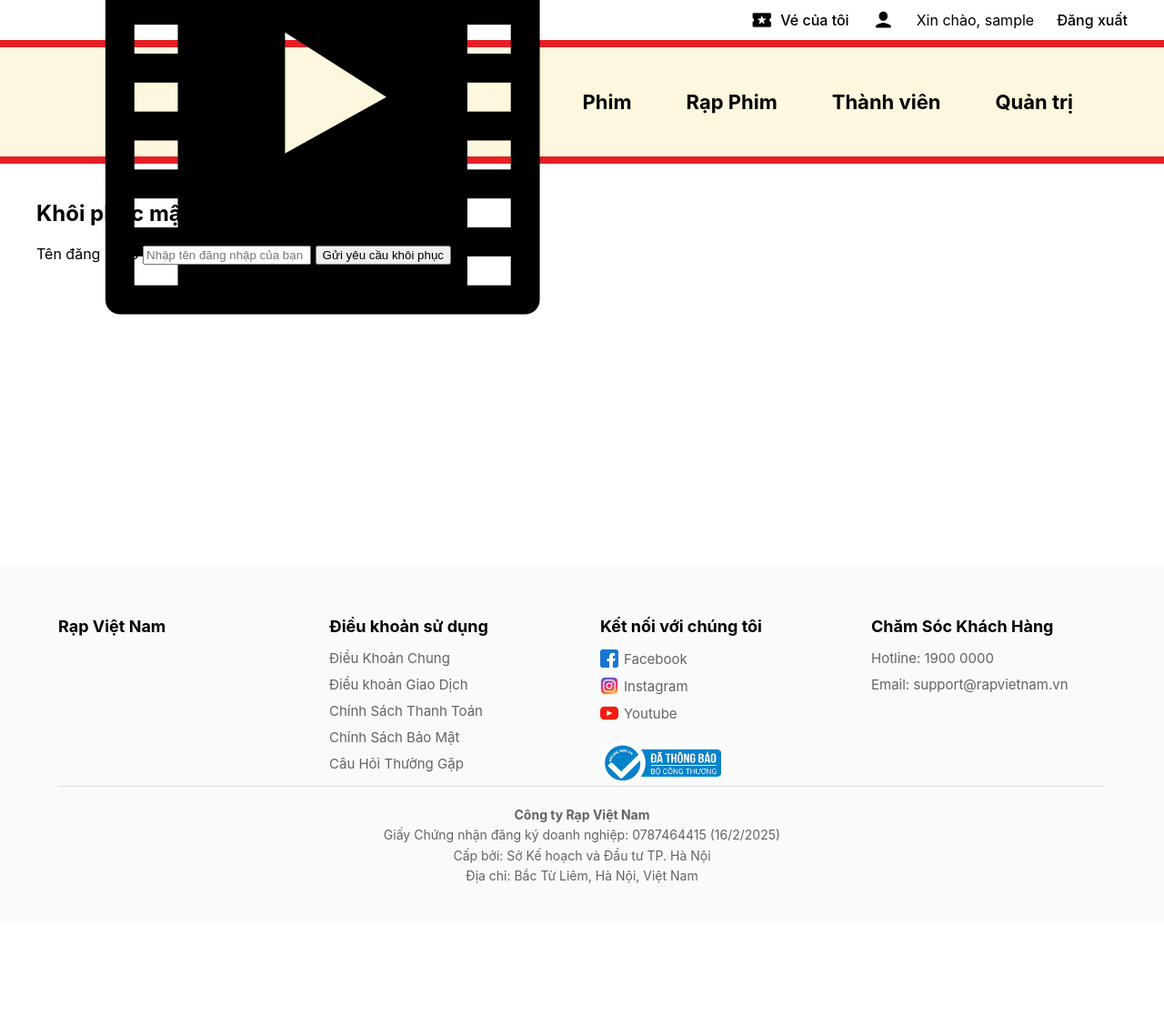
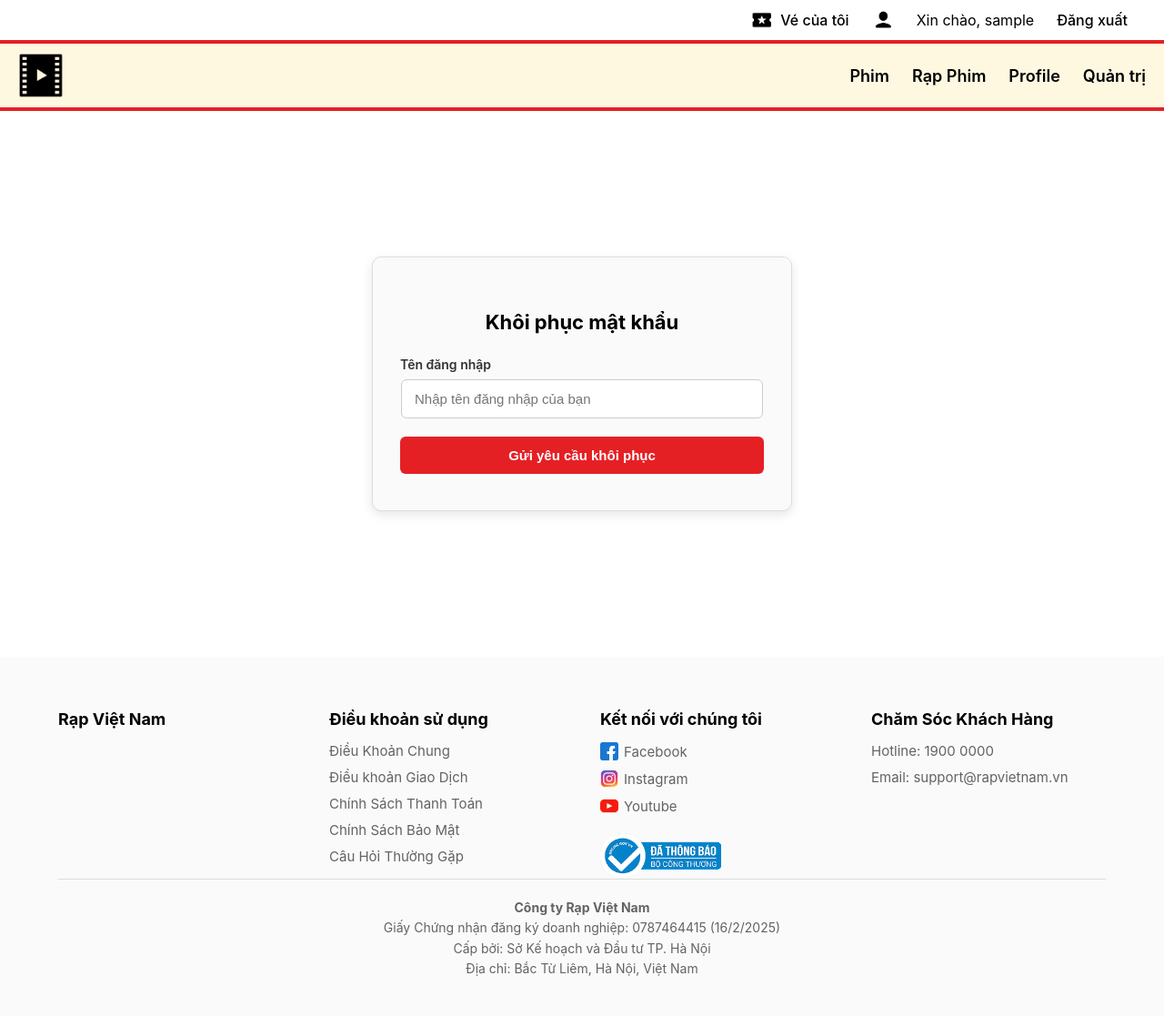
Before and after one commit to pixelgame239/Online-Movie-Ticket-Booking-Website, a Django app: page /users/forget_password/ in a window 1280 px wide. Shown: the whole page at 91% size. Before the commit the page ends 971 px from the top, so only its background shows below. Run offline with Django 5.2, Linux system fonts and the light colour scheme; the visitor is signed in with stand-in values (Sample User, id 1).

Commit message:
fix logo, add style for forgot-password, change color for log in and out

```diff
--- a/moviebackend/static/css/base.css
+++ b/moviebackend/static/css/base.css
@@ -48,42 +48,42 @@ body {
 
 /* Navigation bar */
 .navbar {
-  height: 120px;
-  /* from first CSS */
-  background: #fdf7dd;
-  border-top: 8px solid #e52025;
-  border-bottom: 8px solid #e52025;
   display: flex;
   justify-content: space-between;
+  /* logo on left, menu on right */
   align-items: center;
-  padding: 0 100px;
-  /* from first CSS */
+  /* vertical centering */
+  background-color: #fff8e1;
+  /* same background */
+  padding: 10px 20px;
+  border-top: 4px solid #e52025;
+  border-bottom: 4px solid #e52025;
 }
 
-.navbar .logo {
-  font-size: 32px;
-  /* from first CSS */
-  font-weight: bold;
-  text-decoration: none;
-  color: #000;
+.navbar .logo-img {
+  height: 50px;
+  /* adjust to your logo */
+  width: auto;
+  display: block;
 }
 
 .navbar nav {
   display: flex;
-  gap: 60px;
-  /* from first CSS */
+  gap: 25px;
 }
 
 .navbar nav a {
-  font-size: 22px;
-  font-weight: bold;
+  font-size: 18px;
+  font-weight: 600;
   text-decoration: none;
   color: #000;
+  transition: color 0.2s ease;
 }
 
 .navbar nav a:hover {
   color: #e52025;
 }
+
 
 .user-links {
   display: flex;
--- /dev/null
+++ b/moviebackend/static/css/forgot-password.css
@@ -0,0 +1,84 @@
+/* ===== Forgot Password Styles ===== */
+.forgot-password-container {
+    display: flex;
+    justify-content: center;
+    align-items: center;
+    min-height: 70vh;
+    background: #fff;
+}
+
+.forgot-password-form {
+    width: 400px;
+    background: #fafafa;
+    padding: 40px 30px;
+    border: 1px solid #ddd;
+    border-radius: 10px;
+    box-shadow: 0 4px 12px rgba(0, 0, 0, 0.1);
+    text-align: center;
+}
+
+.forgot-password-form h2 {
+    font-size: 22px;
+    font-weight: bold;
+    margin-bottom: 25px;
+    color: #000;
+}
+
+/* Messages */
+.forgot-password-messages {
+    margin-bottom: 20px;
+}
+
+.forgot-password-message {
+    background: #ffeaea;
+    color: #e52025;
+    font-size: 14px;
+    padding: 8px 12px;
+    border-radius: 6px;
+    margin-bottom: 8px;
+    text-align: left;
+}
+
+/* Labels */
+.forgot-password-form label {
+    display: block;
+    font-weight: 600;
+    font-size: 14px;
+    text-align: left;
+    margin-bottom: 8px;
+    color: #333;
+}
+
+/* Inputs */
+.forgot-password-form input {
+    width: 92%;
+    padding: 12px 14px;
+    border: 1px solid #ccc;
+    border-radius: 6px;
+    margin-bottom: 20px;
+    font-size: 15px;
+    outline: none;
+    transition: border 0.3s;
+}
+
+.forgot-password-form input:focus {
+    border-color: #e52025;
+}
+
+/* Button */
+.btn-forgot-password {
+    width: 100%;
+    padding: 12px;
+    background: #e52025;
+    color: #fff;
+    font-size: 15px;
+    font-weight: 600;
+    border: none;
+    border-radius: 6px;
+    cursor: pointer;
+    transition: background 0.3s ease;
+}
+
+.btn-forgot-password:hover {
+    background: #c8191f;
+}
--- a/moviebackend/templates/base.html
+++ b/moviebackend/templates/base.html
@@ -35,19 +35,20 @@
 
     <div class="navbar">
     <a href="{% url 'home' %}" class="logo">
-        <img src="{% static 'images/logo.png' %}" alt="Rạp Việt Nam Logo">
+      <img class="logo-img" src="{% static 'images/logo.png' %}" alt="Rạp Việt Nam Logo">
     </a>
     <nav>
       <a href="{% url 'movies:movie_list' %}">Phim</a>
       <a href="#">Rạp Phim</a>
       {% if user.is_authenticated %}
-          <a href="{% url 'users:profile' %}">Thành viên</a>
+        <a href="{% url 'users:profile' %}">Profile</a>
       {% endif %}
       {% if user.is_authenticated and user.is_staff %}
         <a href="{% url 'admin:index' %}">Quản trị</a>
       {% endif %}
     </nav>
     </div>
+
     </header>
 
     <!-- Nội dung -->
--- a/moviebackend/templates/forget_password.html
+++ b/moviebackend/templates/forget_password.html
@@ -1,17 +1,20 @@
 {% extends 'base.html' %}
 {% load static %}
 {% block title %}Quên Mật Khẩu{% endblock %}
+{% block extra_css %}
+
+<link rel="stylesheet" href="{% static 'css/forgot-password.css' %}">
+{% endblock %}
 
 {% block content %}
-<div class="auth-container">
-  <form class="auth-form" method="post">
+<div class="forgot-password-container">
+  <form class="forgot-password-form" method="post">
     {% csrf_token %}
     <h2>Khôi phục mật khẩu</h2>
-    <!-- Display messages -->
     {% if messages %}
-      <div>
+      <div class="forgot-password-messages">
         {% for message in messages %}
-          <div>{{ message }}</div>
+          <div class="forgot-password-message">{{ message }}</div>
         {% endfor %}
       </div>
     {% endif %}
@@ -19,7 +22,7 @@
     <label for="username">Tên đăng nhập</label>
     <input id="username" type="text" name="username" placeholder="Nhập tên đăng nhập của bạn" required>
 
-    <button type="submit" class="btn-auth">Gửi yêu cầu khôi phục</button>
+    <button type="submit" class="btn-forgot-password">Gửi yêu cầu khôi phục</button>
   </form>
 </div>
 {% endblock %}
```
Also changed, not shown: moviebackend/static/css/auth.css (+7 -7 lines), moviebackend/static/images/icons/User.png (added), moviebackend/static/images/icons/bocongthuong.png (added), moviebackend/static/images/icons/facebook.png (added), moviebackend/static/images/icons/instagram.png (added), moviebackend/static/images/icons/movie_ticket.png (added), moviebackend/static/images/icons/ticket.png (added), moviebackend/static/images/icons/youtube.png (added), moviebackend/static/images/icons/zalo.png (added). Lines whose indentation alone changed are shown as unchanged.
